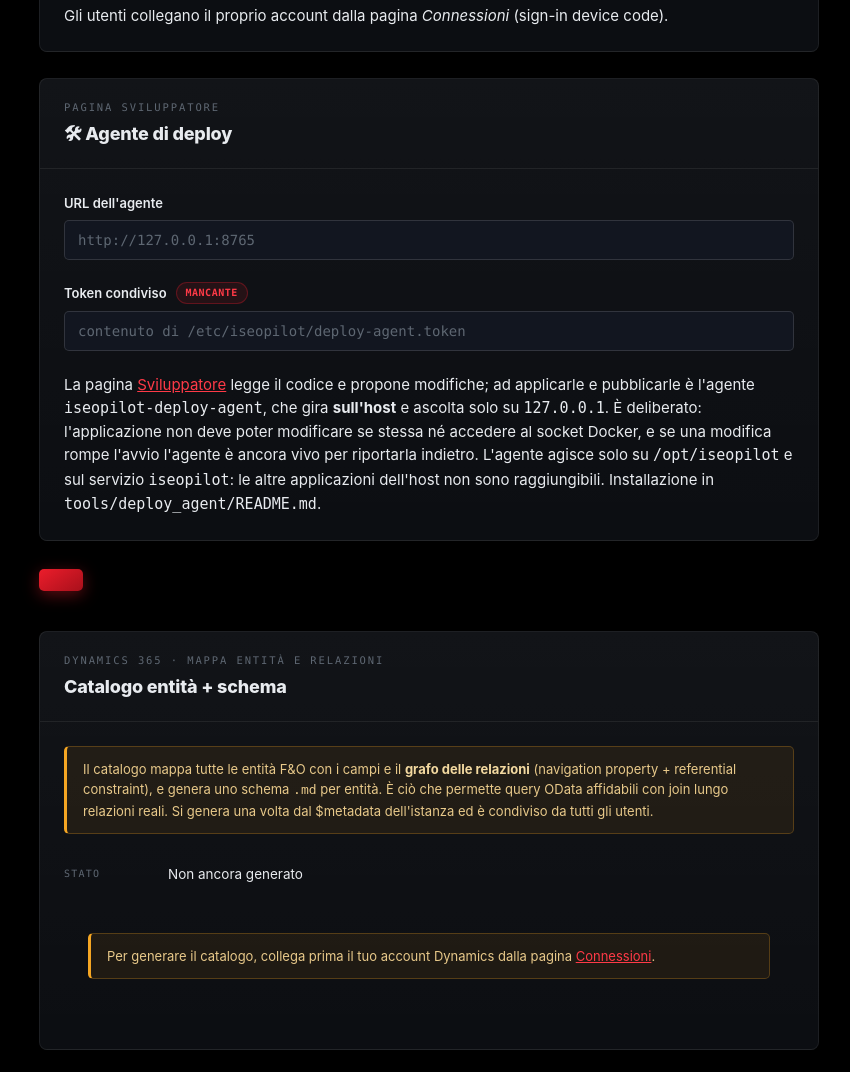
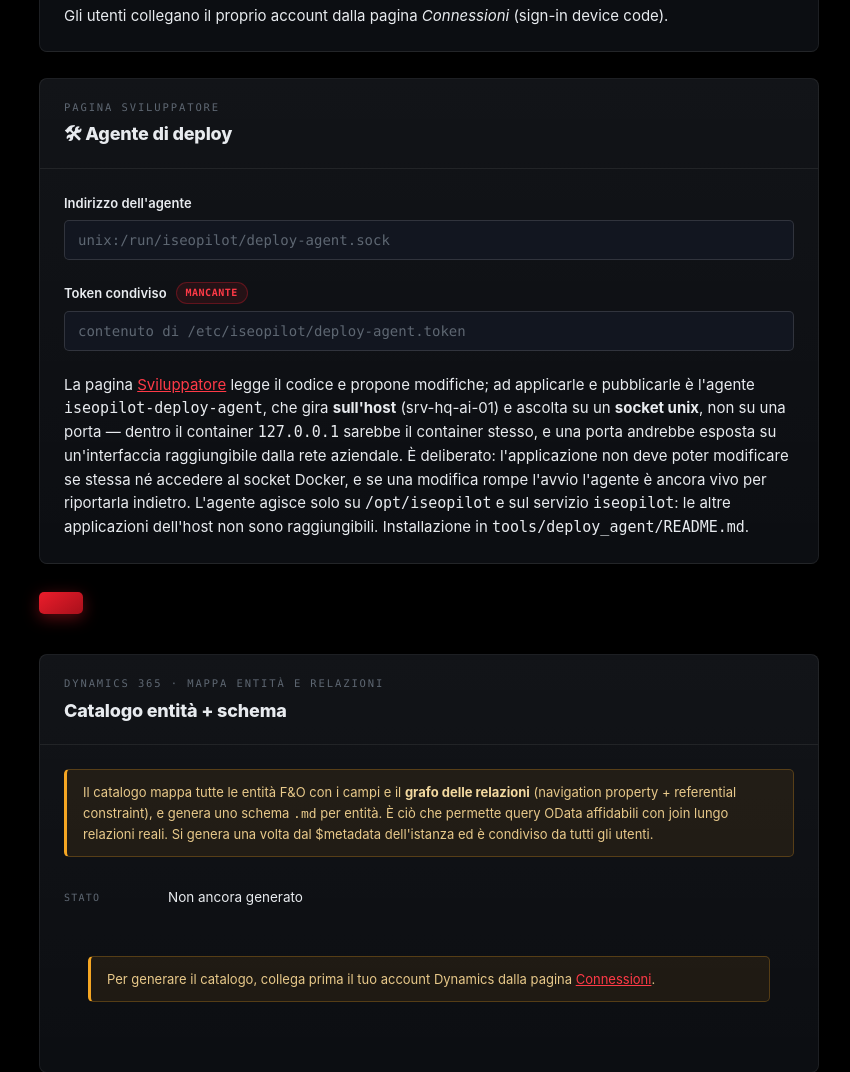
Before and after one commit to Ehocram/iseopilot, a FastAPI app: template templates/admin.html in a window 1280 px wide. Shown: the part 4139-5211 px from the top of the page, without its empty margins (211-1061 px from the left). Run offline with FastAPI, Linux system fonts and the light colour scheme; the template is opened without the code that fills it, so the values that code supplies are empty; parts of the project's set-up code (start-up, migrations or seed data) failed here and were passed over; some libraries are stand-ins or nearby versions.

Commit message:
Pagina Sviluppatore: schermata nera e agente irraggiungibile
Due difetti, entrambi emersi al primo uso.

La pagina risultava nera perche' il template dichiarava "block content"
mentre base.html inserisce "block body": il contenuto non veniva inserito da
nessuna parte e restava solo lo sfondo. Sbagliata anche la classe della voce
di menu, "on" invece di "active".

Il secondo e' piu' serio e riguarda il progetto, non una svista. L'agente era
raggiungibile su 127.0.0.1:8765, ma l'applicazione gira in un CONTAINER: li'
dentro 127.0.0.1 e' il container stesso, non l'host. Cosi' com'era, la
pubblicazione non avrebbe mai raggiunto l'agente nemmeno installandolo
correttamente sul server.

La soluzione non e' esporre una porta: andrebbe messa su un'interfaccia
raggiungibile dai container, cioe' anche dalla rete aziendale. L'agente ora
ascolta su un SOCKET UNIX, che attraversa il confine come un file montato
(/run/iseopilot nel compose): nessuna porta aperta da nessuna parte, e il
controllo d'accesso sono i permessi del file, 0660 root:10001, dove 10001 e'
l'uid di appuser nel container.

La cartella e' 0755 di proposito: l'utente del container deve poterla
attraversare per arrivare al socket, e il controllo sta sul socket non sulla
cartella. Verificato con quale utente gira il container invece di assumerlo.

Trasporto provato end-to-end con un agente finto su socket unix.

Co-Authored-By: Claude Opus 5 <noreply@anthropic.com>

```diff
--- a/app/main.py
+++ b/app/main.py
@@ -6,13 +6,19 @@ Tutte le pagine sono protette dal login, tranne /login e /healthz.
 """
 from __future__ import annotations
 
+import http.client
 import json
 import re
 import os
+import socket
 import threading
 from pathlib import Path
 
 import requests
+
+# Agente di deploy: socket unix, non una porta. L'applicazione gira in un
+# container e l'agente sull'host; vedi _ConnessioneUnix.
+DEF_DEV_AGENT = "unix:/run/iseopilot/deploy-agent.sock"
 
 from fastapi import FastAPI, File, Form, HTTPException, Request, Response, UploadFile
 from fastapi.responses import FileResponse, HTMLResponse, JSONResponse, RedirectResponse, StreamingResponse
@@ -1373,7 +1379,7 @@ def admin_page(request: Request):
         pbi_enabled=store.get_setting("pbi_enabled", "0") == "1",
         pbi_client_id=store.get_setting("pbi_client_id", DEF_PBI_CLIENT_ID),
         pbi_tenant_id=store.get_setting("pbi_tenant_id", DEF_PBI_TENANT_ID),
-        dev_agent_url=store.get_setting("dev_agent_url", "http://127.0.0.1:8765"),
+        dev_agent_url=store.get_setting("dev_agent_url", DEF_DEV_AGENT),
         dev_agent_token_set=bool(store.get_setting("dev_agent_token", "")),
         def_dyn_client_id=DEF_DYN_CLIENT_ID, def_dyn_tenant_id=DEF_DYN_TENANT_ID,
         def_dyn_resource_url=DEF_DYN_RESOURCE_URL,
@@ -1492,7 +1498,7 @@ def admin_save(
     store.set_setting("m365_tenant_id", m365_tenant_id.strip() or DEF_OD_TENANT_ID)
     store.set_setting("pbi_client_id", pbi_client_id.strip() or DEF_PBI_CLIENT_ID)
     store.set_setting("pbi_tenant_id", pbi_tenant_id.strip() or DEF_PBI_TENANT_ID)
-    store.set_setting("dev_agent_url", dev_agent_url.strip() or "http://127.0.0.1:8765")
+    store.set_setting("dev_agent_url", dev_agent_url.strip() or DEF_DEV_AGENT)
     # Token vuoto = non toccare quello esistente: il campo e' mascherato, e un
     # salvataggio della pagina non deve cancellarlo per distrazione.
     if dev_agent_token.strip():
@@ -2443,6 +2449,42 @@ class DevPubblicaReq(BaseModel):
     riassunto: str = ""
 
 
+class _ConnessioneUnix(http.client.HTTPConnection):
+    """HTTP su socket unix. Serve perche' l'agente di deploy vive sull'host
+    mentre noi giriamo in un container: 127.0.0.1 qui dentro e' il container,
+    non l'host, e una porta andrebbe esposta su un'interfaccia raggiungibile
+    anche dalla rete aziendale. Il socket e' un file montato: nessuna porta."""
+
+    def __init__(self, percorso: str, timeout: int):
+        super().__init__("localhost", timeout=timeout)
+        self._percorso = percorso
+
+    def connect(self):
+        s = socket.socket(socket.AF_UNIX, socket.SOCK_STREAM)
+        s.settimeout(self.timeout)
+        s.connect(self._percorso)
+        self.sock = s
+
+
+def _dev_agente_post(destinazione: str, corpo: dict, token: str,
+                     timeout: int = 1200) -> dict:
+    """Chiama l'agente di deploy. Accetta 'unix:/percorso/al.sock' (consigliato)
+    oppure un normale http://host:porta."""
+    dati = json.dumps(corpo, ensure_ascii=False)
+    intestazioni = {"Content-Type": "application/json", "X-Deploy-Token": token}
+    if destinazione.startswith("unix:"):
+        c = _ConnessioneUnix(destinazione[len("unix:"):], timeout)
+        try:
+            c.request("POST", "/pubblica", body=dati.encode(), headers=intestazioni)
+            r = c.getresponse()
+            return json.loads(r.read().decode() or "{}")
+        finally:
+            c.close()
+    r = requests.post(destinazione.rstrip("/") + "/pubblica", data=dati.encode(),
+                      headers=intestazioni, timeout=timeout)
+    return r.json()
+
+
 def _dev_guardia(request: Request):
     """La pagina sviluppatore modifica il codice in produzione: e' riservata
     agli amministratori e ogni accesso passa da qui."""
@@ -2498,18 +2540,18 @@ def api_dev_pubblica(request: Request, body: DevPubblicaReq):
     if not (body.patch or "").strip():
         return JSONResponse({"ok": False, "errore": "Nessuna modifica da pubblicare."},
                             status_code=400)
-    url = store.get_setting("dev_agent_url", "http://127.0.0.1:8765") + "/pubblica"
+    dest = store.get_setting("dev_agent_url", DEF_DEV_AGENT)
     _audit(request, user["username"], "dev_pubblica", f"riassunto={body.riassunto[:160]}")
     try:
-        r = requests.post(url, json={"patch": body.patch,
-                                     "riassunto": body.riassunto,
-                                     "autore": user["username"]},
-                          headers={"X-Deploy-Token": token}, timeout=1200)
-        esito = r.json()
+        esito = _dev_agente_post(dest, {"patch": body.patch,
+                                        "riassunto": body.riassunto,
+                                        "autore": user["username"]}, token)
     except Exception as e:
         return JSONResponse({"ok": False, "errore":
-            f"Agente di deploy non raggiungibile: {type(e).__name__}: {e}. "
-            f"Verifica che il servizio iseopilot-deploy-agent sia attivo sull'host."},
+            f"Agente di deploy non raggiungibile su {dest}: {type(e).__name__}: {e}. "
+            f"L'agente gira SULL'HOST (srv-hq-ai-01), non nel container: verifica "
+            f"che il servizio iseopilot-deploy-agent sia attivo e che il socket sia "
+            f"montato nel compose."},
             status_code=502)
     _audit(request, user["username"], "dev_pubblica_esito",
            f"ok={esito.get('ok')} commit={esito.get('commit','')} "
--- a/docker-compose.prod.yml
+++ b/docker-compose.prod.yml
@@ -24,6 +24,9 @@ services:
       # iseopilot-deploy-agent, che gira sull'host. Cosi' l'app non puo'
       # modificare se stessa e non serve il socket Docker nel container.
       - /opt/iseopilot:/repo:ro
+      # Socket dell'agente di deploy, che vive sull'host. Non e' una porta:
+      # dentro il container 127.0.0.1 sarebbe il container stesso.
+      - /run/iseopilot:/run/iseopilot
     networks:
       - proxy-net                   # condivisa col Caddy di Flusso-AI
       - internal                    # privata (per eventuali servizi futuri)
--- a/templates/admin.html
+++ b/templates/admin.html
@@ -311,15 +311,15 @@
       <div class="panel-body">
         <div class="grid-2">
           <div class="field">
-            <label for="dev_agent_url">URL dell'agente</label>
-            <input type="text" id="dev_agent_url" name="dev_agent_url" value="{{ dev_agent_url }}" style="font-family:var(--mono);" placeholder="http://127.0.0.1:8765">
+            <label for="dev_agent_url">Indirizzo dell'agente</label>
+            <input type="text" id="dev_agent_url" name="dev_agent_url" value="{{ dev_agent_url }}" style="font-family:var(--mono);" placeholder="unix:/run/iseopilot/deploy-agent.sock">
           </div>
           <div class="field">
             <label for="dev_agent_token">Token condiviso {% if dev_agent_token_set %}<span class="badge set">impostato</span>{% else %}<span class="badge unset">mancante</span>{% endif %}</label>
             <input type="password" id="dev_agent_token" name="dev_agent_token" value="" style="font-family:var(--mono);" placeholder="{% if dev_agent_token_set %}lascia vuoto per non modificarlo{% else %}contenuto di /etc/iseopilot/deploy-agent.token{% endif %}">
           </div>
         </div>
-        <div class="hint">La pagina <a href="/admin/dev" style="color:var(--iseo-2)">Sviluppatore</a> legge il codice e propone modifiche; ad applicarle e pubblicarle è l'agente <code>iseopilot-deploy-agent</code>, che gira <strong>sull'host</strong> e ascolta solo su <code>127.0.0.1</code>. È deliberato: l'applicazione non deve poter modificare se stessa né accedere al socket Docker, e se una modifica rompe l'avvio l'agente è ancora vivo per riportarla indietro. L'agente agisce solo su <code>/opt/iseopilot</code> e sul servizio <code>iseopilot</code>: le altre applicazioni dell'host non sono raggiungibili. Installazione in <code>tools/deploy_agent/README.md</code>.</div>
+        <div class="hint">La pagina <a href="/admin/dev" style="color:var(--iseo-2)">Sviluppatore</a> legge il codice e propone modifiche; ad applicarle e pubblicarle è l'agente <code>iseopilot-deploy-agent</code>, che gira <strong>sull'host</strong> (srv-hq-ai-01) e ascolta su un <strong>socket unix</strong>, non su una porta — dentro il container <code>127.0.0.1</code> sarebbe il container stesso, e una porta andrebbe esposta su un'interfaccia raggiungibile dalla rete aziendale. È deliberato: l'applicazione non deve poter modificare se stessa né accedere al socket Docker, e se una modifica rompe l'avvio l'agente è ancora vivo per riportarla indietro. L'agente agisce solo su <code>/opt/iseopilot</code> e sul servizio <code>iseopilot</code>: le altre applicazioni dell'host non sono raggiungibili. Installazione in <code>tools/deploy_agent/README.md</code>.</div>
       </div>
     </div>
 
--- a/templates/admin_dev.html
+++ b/templates/admin_dev.html
@@ -1,6 +1,7 @@
 {% extends "base.html" %}
-{% block nav_dev %}on{% endblock %}
-{% block content %}
+{% block title %}Sviluppatore — ISEOPilot{% endblock %}
+{% block nav_dev %}active{% endblock %}
+{% block body %}
 
 <div class="panel">
   <div class="panel-head">
```
Also changed, not shown: tools/deploy_agent/agente.py (+32 -4 lines), tools/deploy_agent/README.md, 1 other file.
